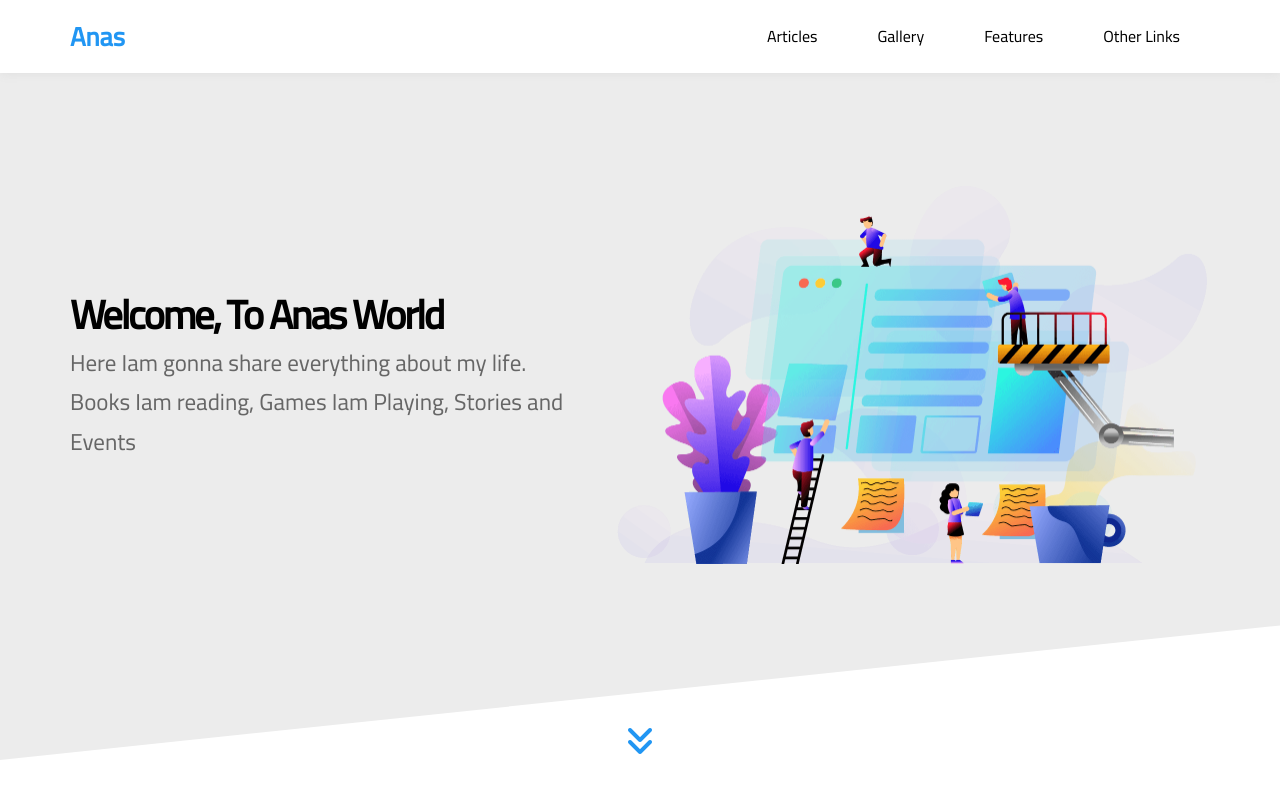
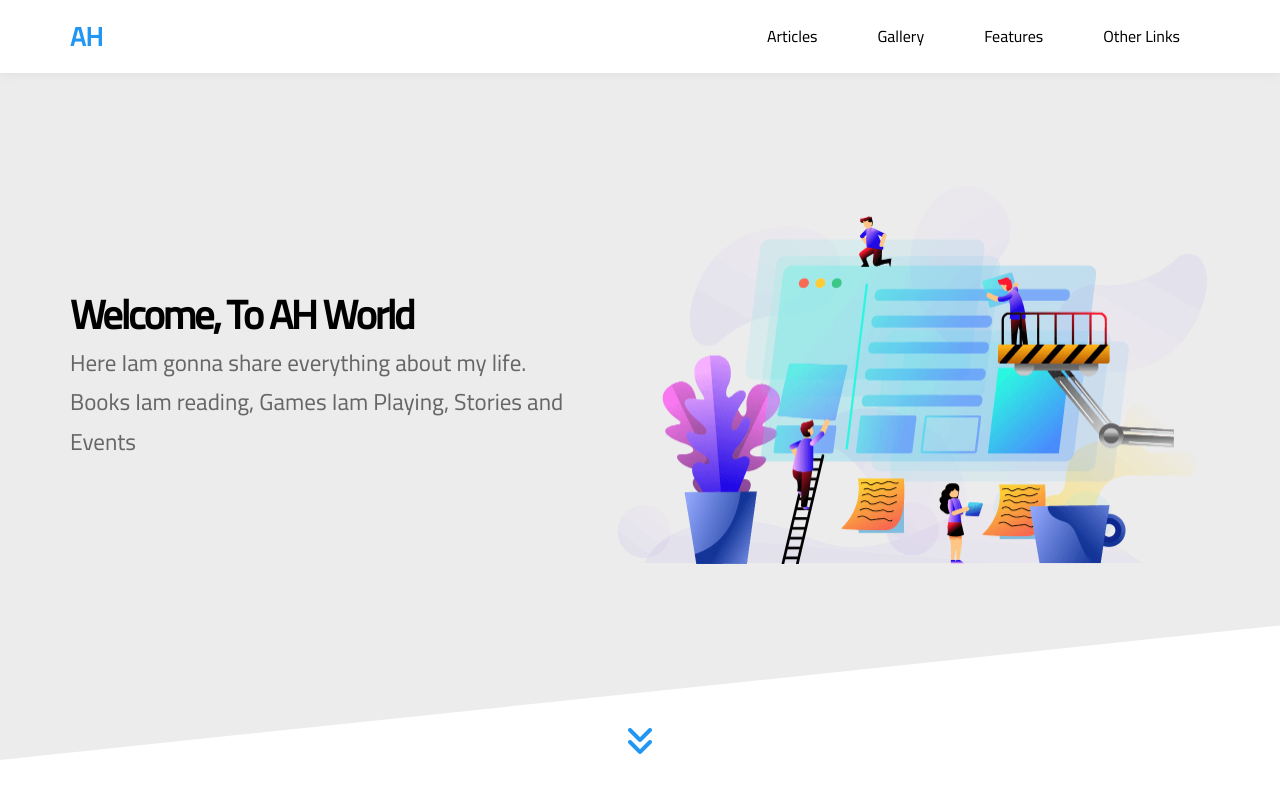
Before and after one commit to AnasEihab/Anas, a plain HTML site: page index.html in a window 1280 px wide. Shown: the top 800 px of the page. Drawn offline with Linux system fonts and the light colour scheme.

Commit message:
Update index.html

```diff
--- a/index.html
+++ b/index.html
@@ -4,7 +4,7 @@
 		<meta charset="UTF-8" />
 		<meta http-equiv="X-UA-Compatible" content="IE=edge" />
 		<meta name="viewport" content="width=device-width, initial-scale=1.0" />
-		<title>Anas</title>
+		<title>AH</title>
 		<link rel="stylesheet" href="css/normalize.css" />
 		<link rel="stylesheet" href="css/master.css" />
 		<!-- Font Awesome -->
@@ -20,7 +20,7 @@
 		<!-- Start Header -->
 		<div class="header" id="header">
 			<div class="container">
-				<a href="#" class="logo">Anas</a>
+				<a href="#" class="logo">AH</a>
 				<ul class="main-nav">
 					<li><a href="#articles">Articles</a></li>
 					<li><a href="#gallery">Gallery</a></li>
@@ -97,7 +97,7 @@
 		<div class="landing">
 			<div class="container">
 				<div class="text">
-					<h1>Welcome, To Anas World</h1>
+					<h1>Welcome, To AH World</h1>
 					<p>
 						Here Iam gonna share everything about my life. Books Iam reading,
 						Games Iam Playing, Stories and Events
@@ -865,7 +865,7 @@
 		<div class="footer">
 			<div class="container">
 				<div class="box">
-					<h3>Anas</h3>
+					<h3>AH</h3>
 					<ul class="social">
 						<li>
 							<a href="#" class="facebook">
@@ -926,7 +926,7 @@
 				</div>
 			</div>
 			<p class="copyright">
-				Made With <span>&hearts;</span>By Anas &copy; 2023
+				Made With <span>&hearts;</span>By AH &copy; 2023
 			</p>
 		</div>
 		<!-- End Footer -->
```
